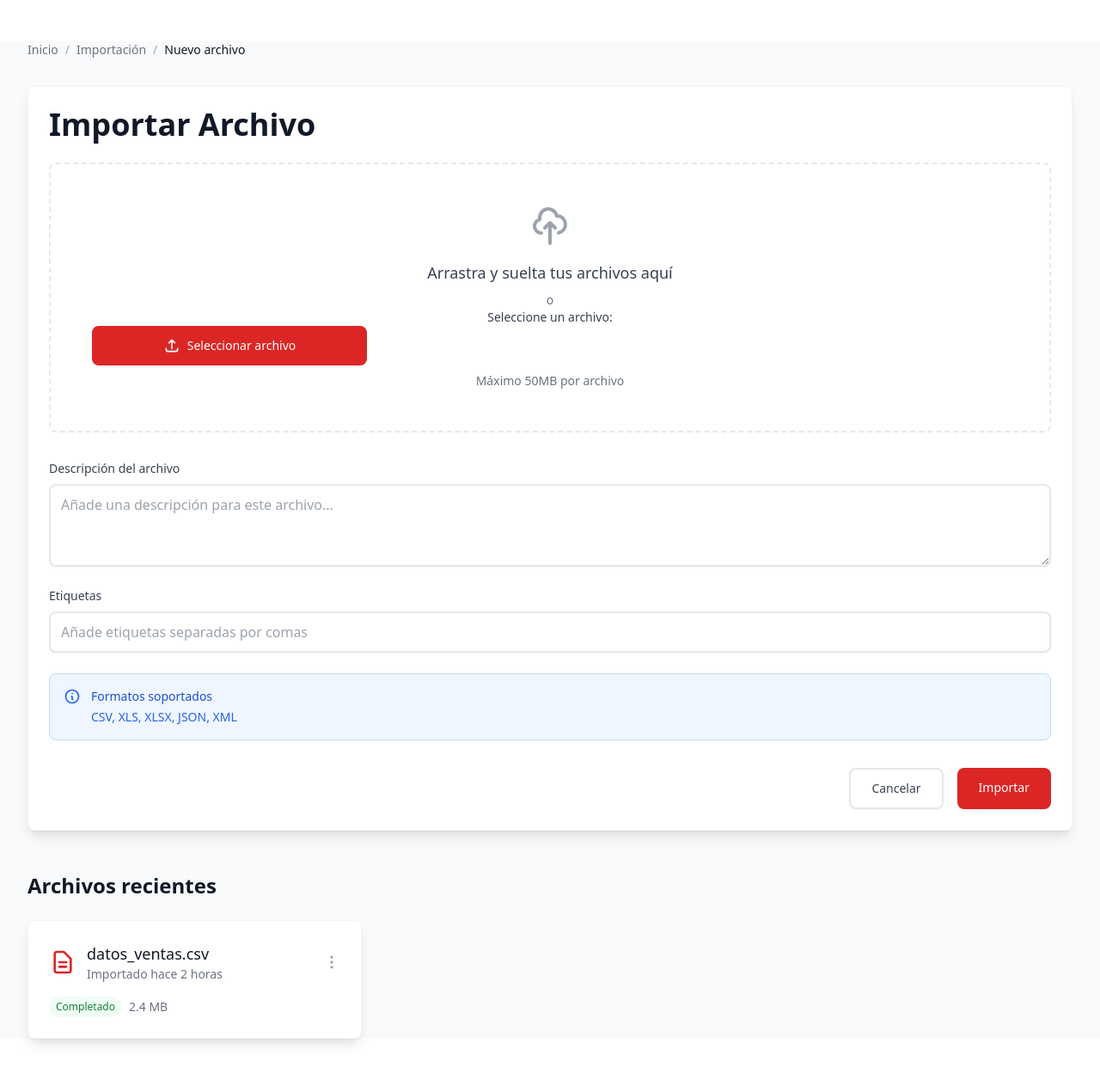
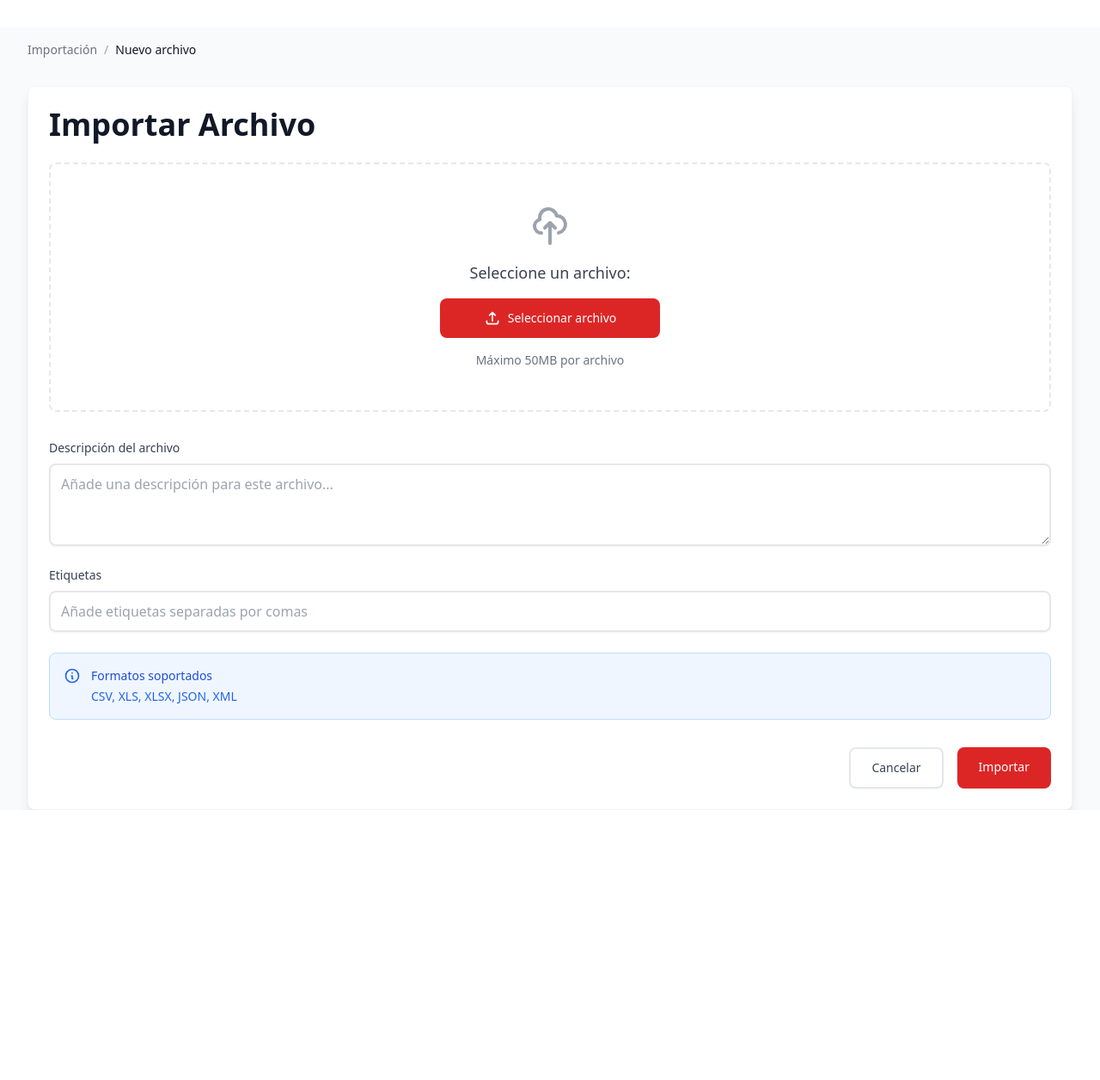
Before and after one commit to LizethVictoria20/vpt_files, a Flask app: page /import in a window 1280 px wide. Shown: the part 65-1321 px from the top of the page at 86% size. After the commit the page ends 1007 px from the top, so only its background shows below. Run offline with Flask 3, Linux system fonts and the light colour scheme; the visitor is signed in with stand-in values (Sample User, id 1); some libraries are stand-ins or nearby versions.

Commit message:
fix:alineamiento de elementos

```diff
--- a/templates/import.html
+++ b/templates/import.html
@@ -10,12 +10,10 @@
     <!-- Contenedor principal -->
     <div class="min-h-screen bg-gray-50">
       <!-- Contenido principal -->
-      <main class="max-w-7xl mx-auto px-4 sm:px-6 lg:px-8 my-12">
+      <main class="max-w-7xl mx-auto px-4 sm:px-6 lg:px-8">
         <!-- Breadcrumbs -->
 
-        <div class="flex items-center space-x-2 text-sm mb-8">
-          <a href="#" class="text-gray-500 hover:text-gray-700">Inicio</a>
-          <span class="text-gray-400">/</span>
+        <div class="flex items-center space-x-2 text-sm my-8 pt-4">
           <a href="#" class="text-gray-500 hover:text-gray-700">Importación</a>
           <span class="text-gray-400">/</span>
           <span class="text-gray-900">Nuevo archivo</span>
@@ -34,61 +32,37 @@
             {{ form.hidden_tag() }}
 
             <!-- Área de arrastrar y soltar -->
-            <div
-              class="border-2 border-dashed border-gray-200 rounded-lg p-12 text-center hover:border-red-500 transition duration-150 ease-in-out cursor-pointer"
-            >
-              <svg
-                class="mx-auto h-12 w-12 text-gray-400"
-                fill="none"
-                stroke="currentColor"
-                viewBox="0 0 24 24"
-              >
-                <path
-                  stroke-linecap="round"
-                  stroke-linejoin="round"
-                  stroke-width="2"
-                  d="M7 16a4 4 0 01-.88-7.903A5 5 0 1115.9 6L16 6a5 5 0 011 9.9M15 13l-3-3m0 0l-3 3m3-3v12"
-                ></path>
+            <div class="border-2 border-dashed border-gray-200 rounded-lg p-12 text-center hover:border-red-500 transition duration-150 ease-in-out cursor-pointer">
+              <!-- Ícono de subida -->
+              <svg class="mx-auto h-12 w-12 text-gray-400" fill="none" stroke="currentColor" viewBox="0 0 24 24">
+                  <path stroke-linecap="round" stroke-linejoin="round" stroke-width="2" d="M7 16a4 4 0 01-.88-7.903A5 5 0 1115.9 6L16 6a5 5 0 011 9.9M15 13l-3-3m0 0l-3 3m3-3v12"></path>
               </svg>
+
+              <!-- Texto instructivo -->
               <p class="mt-4 text-lg text-gray-700">
-                Arrastra y suelta tus archivos aquí
+                Seleccione un archivo:
               </p>
-              <p class="mt-2 text-sm text-gray-500">o</p>
-              <label
-                for="archivo-1"
-                class="block text-sm font-medium text-gray-700"
-              >
-                Seleccione un archivo:
-                <p id="nombre-archivo" style="font-style: italic"></p>
-              </label>
-              <div class="relative w-[20rem]">
+              <!-- Contenedor centrado para el input -->
+              <div class="flex justify-center mt-4">
+                  <div class="relative w-64">
                       <input
                           type="file"
                           id="archivo-1"
-                  class="absolute inset-0 w-full h-full opacity-0 cursor-pointer"
+                          class="absolute inset-0 w-full h-full opacity-0 cursor-pointer z-10"
                           aria-label="Seleccionar archivo"
                           name="archivo"
                       />
-                <button
-                  class="w-full flex justify-center py-3 px-4 border border-transparent rounded-lg shadow-sm text-sm font-medium text-white bg-red-600 hover:bg-red-700 focus:outline-none focus:ring-2 focus:ring-offset-2 focus:ring-red-500 transition duration-150 ease-in-out"
-                >
-                  <svg
-                    class="w-5 h-5 mr-2"
-                    fill="none"
-                    stroke="currentColor"
-                    viewBox="0 0 24 24"
-                  >
-                    <path
-                      stroke-linecap="round"
-                      stroke-linejoin="round"
-                      stroke-width="2"
-                      d="M4 16v1a3 3 0 003 3h10a3 3 0 003-3v-1m-4-8l-4-4m0 0L8 8m4-4v12"
-                    />
+                      <button class="w-full flex justify-center py-3 px-4 border border-transparent rounded-lg shadow-sm text-sm font-medium text-white bg-red-600 hover:bg-red-700 focus:outline-none focus:ring-2 focus:ring-offset-2 focus:ring-red-500 transition duration-150 ease-in-out">
+                          <svg class="w-5 h-5 mr-2" fill="none" stroke="currentColor" viewBox="0 0 24 24">
+                              <path stroke-linecap="round" stroke-linejoin="round" stroke-width="2" d="M4 16v1a3 3 0 003 3h10a3 3 0 003-3v-1m-4-8l-4-4m0 0L8 8m4-4v12" />
                           </svg>
                           Seleccionar archivo
                       </button>
                   </div>
-              <p class="mt-2 text-sm text-gray-500">Máximo 50MB por archivo</p>
+              </div>
+
+              <!-- Texto informativo -->
+              <p class="mt-4 text-sm text-gray-500">Máximo 50MB por archivo</p>
           </div>
 
           <div class="mt-8 space-y-6">
@@ -164,67 +138,6 @@
           </div>
         </div>
       </form>
-
-        <!-- Archivos recientes -->
-        <div class="mt-12">
-          <h2 class="text-2xl font-bold text-gray-900 mb-6">
-            Archivos recientes
-          </h2>
-          <div class="grid grid-cols-1 md:grid-cols-2 lg:grid-cols-3 gap-6">
-            <!-- Tarjeta de archivo -->
-            <div
-              class="bg-white shadow-lg rounded-lg p-6 border border-gray-100 hover:shadow-xl transition-shadow duration-300 ease-in-out"
-            >
-              <div class="flex items-center justify-between">
-                <div class="flex items-center space-x-3">
-                  <svg
-                    class="w-8 h-8 text-red-600"
-                    fill="none"
-                    stroke="currentColor"
-                    viewBox="0 0 24 24"
-                  >
-                    <path
-                      stroke-linecap="round"
-                      stroke-linejoin="round"
-                      stroke-width="2"
-                      d="M9 12h6m-6 4h6m2 5H7a2 2 0 01-2-2V5a2 2 0 012-2h5.586a1 1 0 01.707.293l5.414 5.414a1 1 0 01.293.707V19a2 2 0 01-2 2z"
-                    ></path>
-                  </svg>
-                  <div>
-                    <h3 class="text-lg font-medium text-gray-900">
-                      datos_ventas.csv
-                    </h3>
-                    <p class="text-sm text-gray-500">Importado hace 2 horas</p>
-                  </div>
-                </div>
-                <button class="text-gray-400 hover:text-gray-500">
-                  <svg
-                    class="w-5 h-5"
-                    fill="none"
-                    stroke="currentColor"
-                    viewBox="0 0 24 24"
-                  >
-                    <path
-                      stroke-linecap="round"
-                      stroke-linejoin="round"
-                      stroke-width="2"
-                      d="M12 5v.01M12 12v.01M12 19v.01M12 6a1 1 0 110-2 1 1 0 010 2zm0 7a1 1 0 110-2 1 1 0 010 2zm0 7a1 1 0 110-2 1 1 0 010 2z"
-                    ></path>
-                  </svg>
-                </button>
-              </div>
-              <div class="mt-4">
-                <div class="flex items-center space-x-2">
-                  <span
-                    class="px-2 py-1 text-xs font-medium text-green-700 bg-green-50 rounded-full"
-                    >Completado</span
-                  >
-                  <span class="text-sm text-gray-500">2.4 MB</span>
-                </div>
-              </div>
-            </div>
-          </div>
-        </div>
       </main>
     </div>
     <script>
```
Lines whose indentation alone changed are shown as unchanged.
